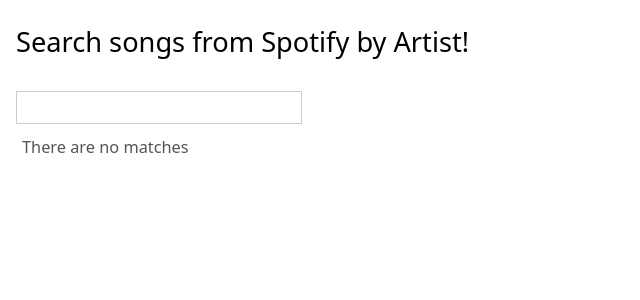
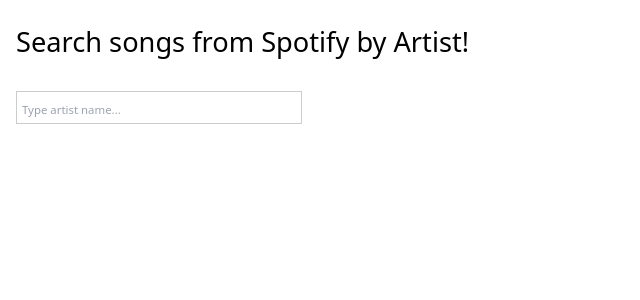
Before and after one commit to jherax/song-search-demo, a Next.js app: page / in a window 1280 px wide. Shown: the top 300 px of the page, without its empty margins (0-640 px from the left). Built offline with nearby package versions, Linux system fonts and the light colour scheme.

Commit message:
chore: Moved the song search to handleOnKeyUp only

```diff
--- a/src/pages/api/getSongsByArtistMemo.ts
+++ b/src/pages/api/getSongsByArtistMemo.ts
@@ -8,7 +8,7 @@
 const baseURL = 'http://localhost:2000/api';
 
 export default function getSongsByArtistMemo(query: string): Promise<SongApiResponse> {
-  query = encodeURI(query.trim());
+  query = encodeURI(query.trimStart().replace(/\s+/g, ' '));
   if (cache.has(query)) {
     logger.info('⚡️ Cached response');
     return cache.get(query) as Promise<SongApiResponse>;
--- a/src/pages/components/Autocomplete.tsx
+++ b/src/pages/components/Autocomplete.tsx
@@ -1,4 +1,4 @@
-import React from 'react';
+import React, { useState } from 'react';
 
 import debounce from '@/lib/debounce';
 import msToMinutesFormat from '@/lib/msToMinutesFormat';
@@ -15,6 +15,7 @@
   const [searchInput, setSearchInput] = React.useState("");
   const [results, setResults] = React.useState<SongApiResponse["items"]>([]);
   const [songDetails, setSongDetails] = React.useState<Song | null>(null);
+  const [isEmpty, setIsEmpty] = useState(false);
 
   // used useCallback to save the state of the debounced callback (bc of render)
   const debounceHttpRequest = React.useCallback(
@@ -25,6 +26,7 @@
       getSongsByArtistMemo(query)
         .then((data: SongApiResponse) => {
           logger.log('data:', data);
+          setIsEmpty(!data.items.length);
           setResults(data.items);
         });
     }, props.debounceMs),
@@ -34,19 +36,16 @@
     const query = evt.target.value;
     setSearchInput(query);
     setSongDetails(null);
+  };
 
-    if (query.length > 1) {
+  const handleOnKeyUp = (evt: React.KeyboardEvent<HTMLInputElement>) => {
+    const query = (evt.target as HTMLInputElement).value.trimStart();
+    const hasValidSpace = query.length > 1 && SPACE_KEYS.includes(evt.key);
+    if (query.length > 1 || hasValidSpace) {
       debounceHttpRequest(query);
     } else {
       setResults([]);
-    }
-  };
-
-  const handleOnKeyDown = (evt: React.KeyboardEvent<HTMLInputElement>) => {
-    const query = (evt.target as HTMLInputElement).value;
-    const key = evt.key;
-    if (SPACE_KEYS.includes(key)) {
-      debounceHttpRequest(query);
+      setIsEmpty(true);
     }
   };
 
@@ -57,11 +56,15 @@
   return (
     <React.Fragment>
         <div className='input-container'>
-          <input id="search" value={searchInput} onChange={handleOnchange} onKeyDown={handleOnKeyDown}></input>
+          <input id='search' value={searchInput}
+            placeholder='Type artist name...'
+            onChange={handleOnchange}
+            onKeyUp={handleOnKeyUp}>
+          </input>
         </div>
         <div className='results-container'>
           <ul className="search-results">
-            {!results.length && <li className="empty-results">There are no matches</li>}
+            {isEmpty && <li className="empty-results">There are no matches</li>}
             {results.map((song)=> {
               return (
                 <li key={`item-${song.id}`} onClick={onSuggestionClick(song)}>
--- a/src/styles/globals.css
+++ b/src/styles/globals.css
@@ -11,6 +11,10 @@
   padding: 1px 5px;
   border: 1px solid #ccc;
   font-size: 0.7em;
+}
+
+.input-container input::placeholder {
+  font-size: 0.6em;
 }
 
 .welcome {
@@ -27,8 +31,12 @@
   color: #555;
 }
 
-.search-results li {
+.search-results li:not(.empty-results) {
   cursor: pointer;
+}
+
+.search-results li.empty-results {
+  cursor: default;
 }
 
 .search-results li:nth-child(2n) {
```
